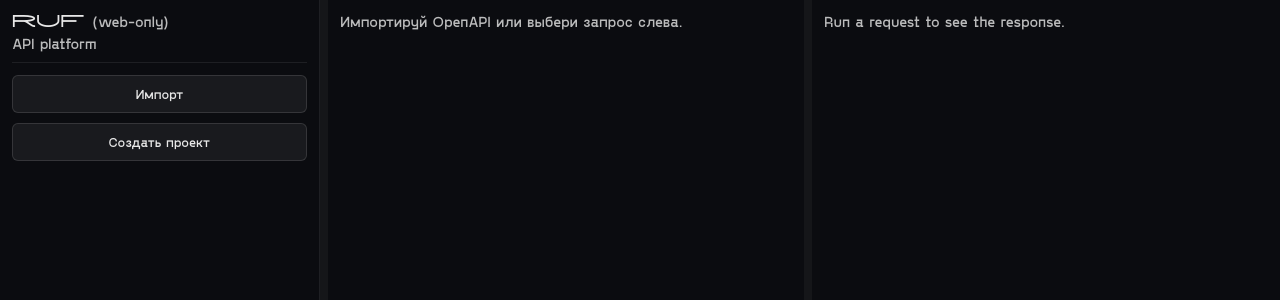
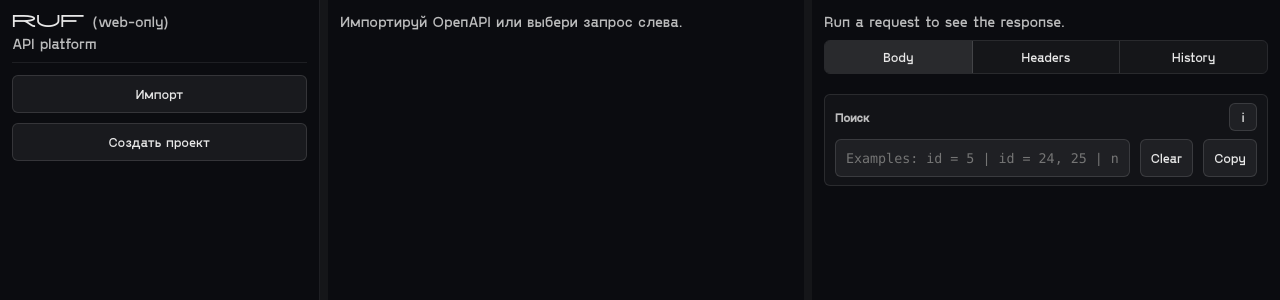
Before and after one commit to mkudmi/RUF-API-Platform, a React (Vite) app: page / in a window 1280 px wide. Shown: the top 300 px of the page. Built offline with nearby package versions, Linux system fonts and the light colour scheme.

Commit message:
some history changes

```diff
--- a/src/features/requestRunner/JsonPathSearch.tsx
+++ b/src/features/requestRunner/JsonPathSearch.tsx
@@ -195,8 +195,10 @@ export function JsonPathSearch(props: {
   onQueryChange: (query: string) => void
   matchesCount: number | null
   error: string | null
+  disabled?: boolean
 }) {
   const query = props.query
+  const disabled = !!props.disabled
   const [copyError, setCopyError] = useState<string | null>(null)
   const [copied, setCopied] = useState<string | null>(null)
   const helpDialogRef = useRef<HTMLDialogElement | null>(null)
@@ -239,6 +241,7 @@ export function JsonPathSearch(props: {
           className="mono"
           value={query}
           onChange={e => props.onQueryChange(e.target.value)}
+          disabled={disabled}
           placeholder="Examples: id = 5 | id = 24, 25 | name ~ Максим | height >= 166 | $..id"
         />
         <button onClick={() => props.onQueryChange('')} disabled={!q}>Clear</button>
--- a/src/features/requestRunner/ResponseViewer.tsx
+++ b/src/features/requestRunner/ResponseViewer.tsx
@@ -183,6 +183,7 @@ export function ResponseViewer(props: {
   const headersText = result ? JSON.stringify(result.headers, null, 2) : ''
   const historyItems = props.historyItems ?? []
   const copyPayload = tab === 'body' ? bodyView.text : headersText
+  const canCopyBody = !!result && result.bodyText.length > 0
 
   async function onCopy() {
     await copyText(copyPayload)
@@ -296,19 +297,20 @@ export function ResponseViewer(props: {
   }
 
   const inFlightCount = props.inFlightCount ?? 0
-  if (!result) {
-    if (inFlightCount > 0) return <div className="small">Sending...</div>
-    return <div className="small">Run a request to see the response.</div>
-  }
+  const statusLine = inFlightCount > 0 ? 'Sending...' : 'Run a request to see the response.'
 
   return (
     <div style={{ display: 'grid', gridTemplateRows: 'auto auto 1fr', height: '100%', overflow: 'hidden' }}>
+      {result ? (
         <div style={{ display: 'flex', gap: 10, alignItems: 'center' }}>
           <span className={`badge ${statusClass(result.status)}`}>HTTP {result.status}</span>
           <span className="small">{result.statusText}</span>
           <span className="small">Time {result.timeMs} ms</span>
           {inFlightCount > 0 ? <span className="small" style={{ marginLeft: 'auto' }}>Sending…</span> : null}
         </div>
+      ) : (
+        <div className="small">{statusLine}</div>
+      )}
 
       <div className="tabs" style={{ marginTop: 10 }}>
         <button className={`tab ${tab === 'body' ? 'tabActive' : ''}`} onClick={() => props.onTabChange('body')}>
@@ -378,18 +380,13 @@ export function ResponseViewer(props: {
       ) : tab === 'body' ? (
         <div style={{ display: 'grid', gridTemplateRows: 'auto 1fr', overflow: 'hidden' }}>
           <div style={{ marginTop: 10 }}>
-            {isJson ? (
             <JsonPathSearch
               query={bodyQuery}
               onQueryChange={setBodyQuery}
               matchesCount={bodyView.matchesCount}
               error={bodyView.error}
+              disabled={!isJson}
             />
-            ) : (
-              <div className="small" style={{ opacity: 0.75 }}>
-                Body is not valid JSON - search is disabled.
-              </div>
-            )}
           </div>
           <div style={{ position: 'relative', overflow: 'hidden', marginTop: 10, minHeight: 0 }}>
             <div style={{ position: 'absolute', top: 8, right: 24, zIndex: 2, display: 'flex', gap: 8, alignItems: 'center' }}>
@@ -444,9 +441,11 @@ export function ResponseViewer(props: {
                   ) : null}
                 </div>
               ) : null}
+              {canCopyBody ? (
                 <button className="iconBtn" onClick={onCopy} title="Copy body" aria-label="Copy body">
                   {copied ? 'OK' : <CopyIcon />}
                 </button>
+              ) : null}
             </div>
             <div style={{ overflow: 'auto', height: '100%', paddingRight: isJson ? 260 : 48 }}>
               <pre className="mono" style={{ whiteSpace: 'pre-wrap', margin: 0 }}>
```
Lines whose indentation alone changed are shown as unchanged.
